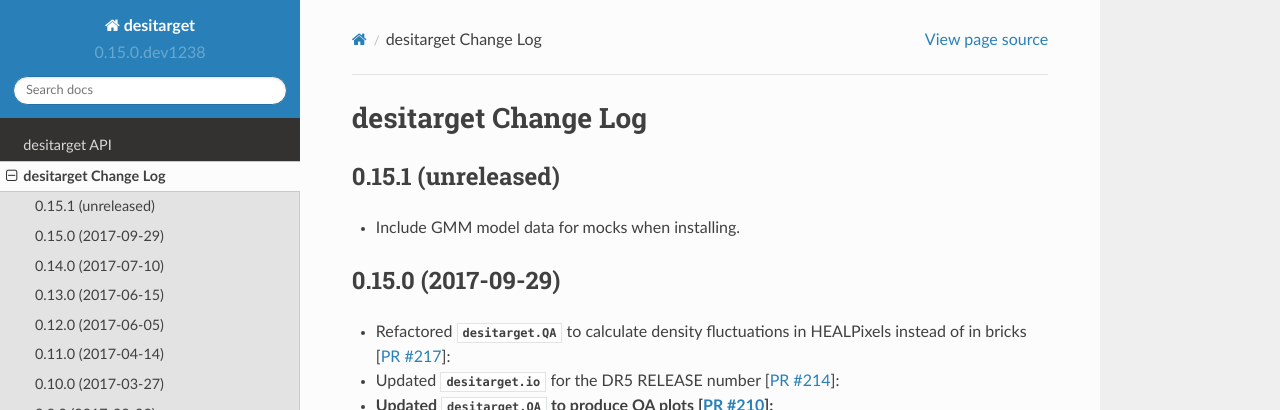
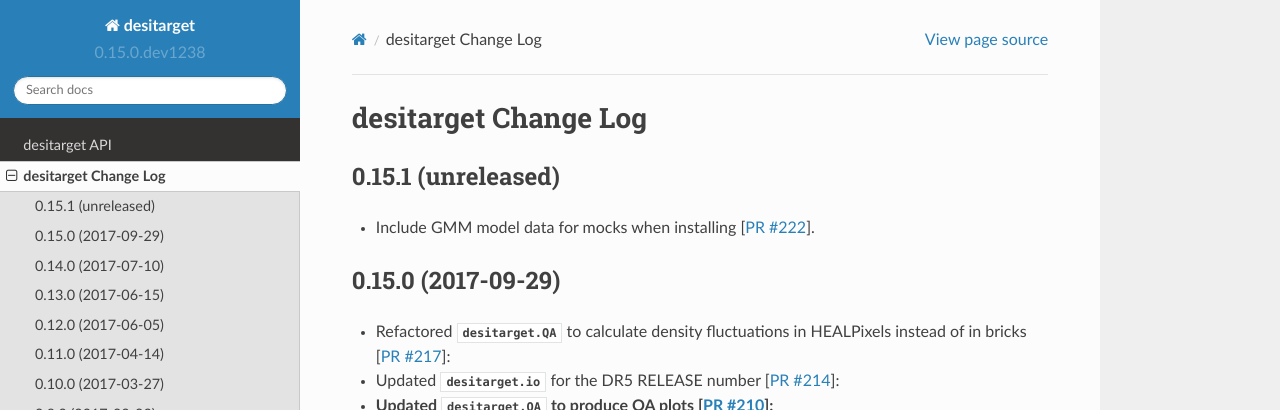
Before and after one commit to desihub/desitarget, a Sphinx documentation site: the page built from doc/changes.rst, in a window 1280 px wide and 900 px high. Shown: the top 410 px of the window. Built offline with Sphinx 7.4.7 and the Read the Docs theme 2.0.0, drawn with Linux system fonts in a browser that asks for light colours.

Commit message:
include PR #222 in changes.rst [ci skip]

```diff
--- a/doc/changes.rst
+++ b/doc/changes.rst
@@ -5,7 +5,9 @@ desitarget Change Log
 0.15.1 (unreleased)
 -------------------
 
-* Include GMM model data for mocks when installing.
+* Include GMM model data for mocks when installing [`PR #222`_].
+
+.. _`PR #222`: https://github.com/desihub/desitarget/pull/222
 
 0.15.0 (2017-09-29)
 -------------------
```
